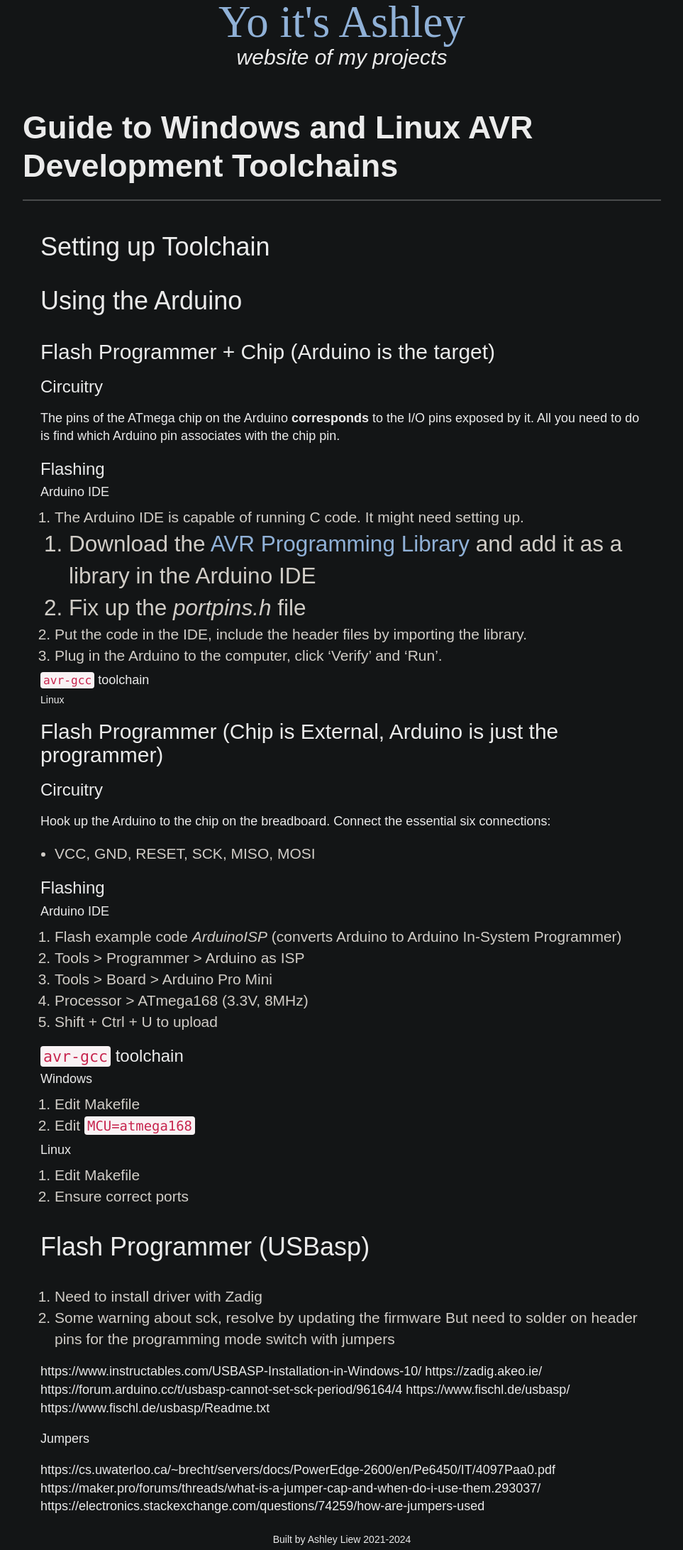
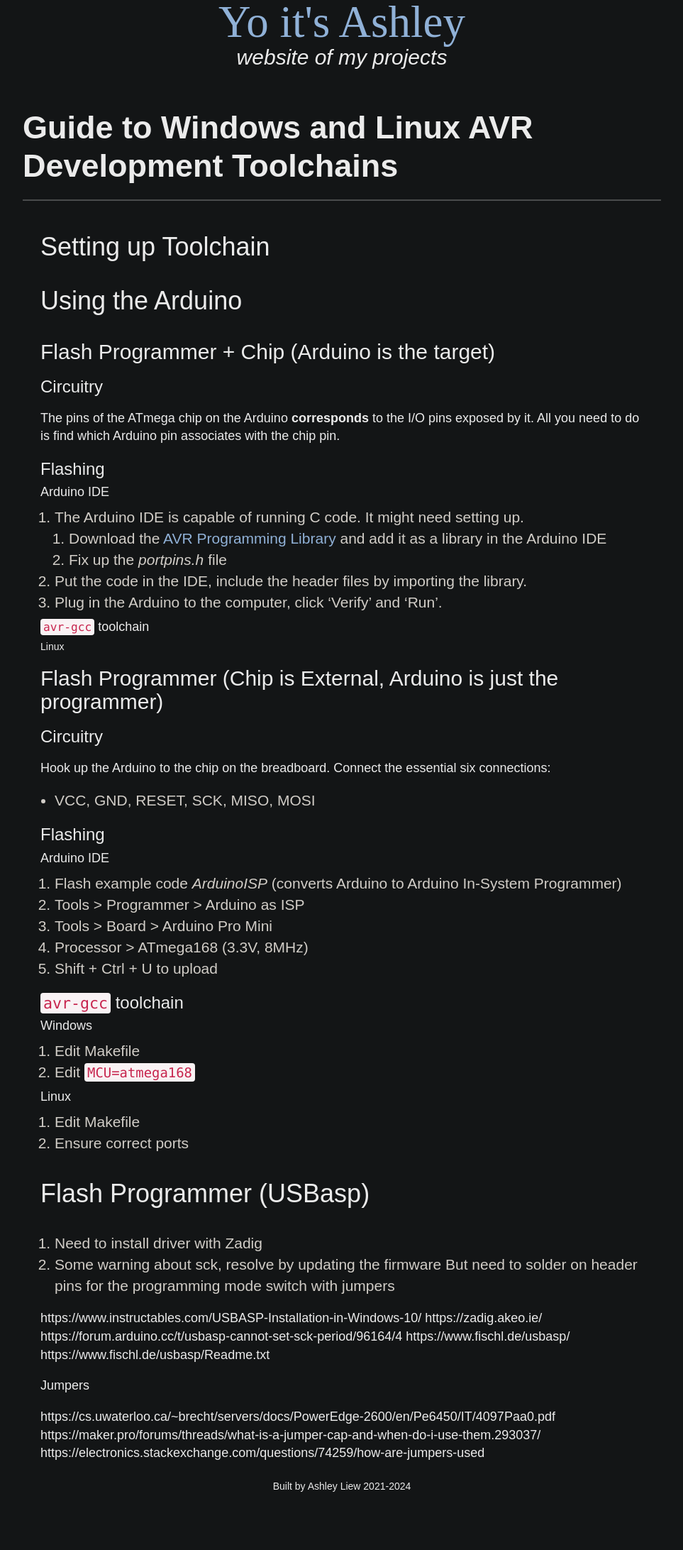
Before and after one commit to brainuser5705/personal-website, a Jekyll site: the page built from _current/wiki/toolchains.md, in a window 1280 px wide. Shown: the whole page at 71% size, without its empty margins (158-1121 px from the left). Built offline with Jekyll 4.4.1, drawn with Linux system fonts in a browser that asks for light colours; some web fonts are replaced; after the commit the page ends 2109 px from its top, so only the background shows below that.

Commit message:
fixed css list

```diff
--- a/_sass/main.scss
+++ b/_sass/main.scss
@@ -130,7 +130,7 @@ main{
         color:#d1cdc7;
 
         // all descendants and siblings will be the same size
-        ul {
+        ul, ol {
             font-size: 1em;
         }
 
```
Also changed, not shown: _layouts/default.html (+0 -8 lines).
